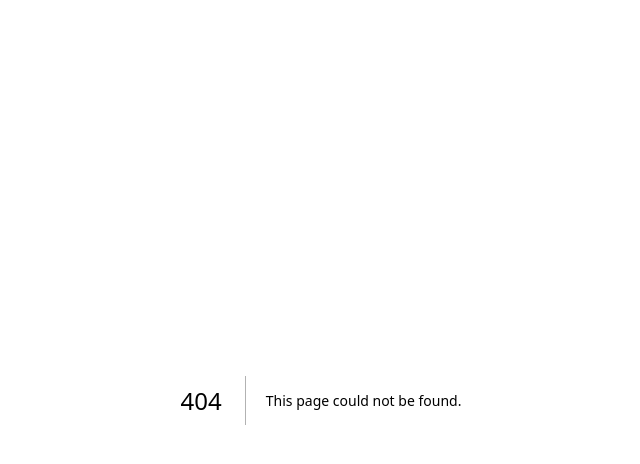
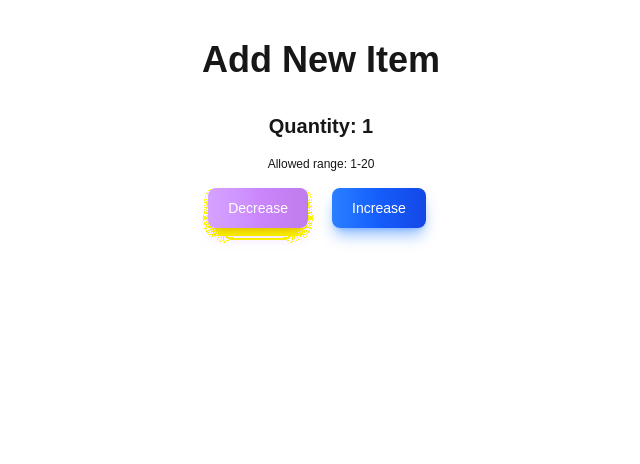
Before and after one commit to Andr3w33/cprg306-assignments, a Next.js app: page /week-4 in a window 1280 px wide. Before the commit this address had no page. Shown: the top 464 px of the page, without its empty margins (319-959 px from the left). Built offline with nearby package versions, Linux system fonts and the light colour scheme.

Commit message:
Add Week-4 Assignment

```diff
--- /dev/null
+++ b/app/week-4/new-item.js
@@ -0,0 +1,56 @@
+"use client"
+
+import { useState } from "react";
+
+export default function NewItem () {
+  const [quantity, setQuantity] = useState(1)
+
+  function increment() {
+    if (quantity < 20) {
+      setQuantity(quantity + 1);
+    }
+  }
+
+  function decrement() {
+    if (quantity > 1) {
+      setQuantity(quantity - 1);
+    }
+  }
+
+  return (
+    <div className="text-center">
+      <h3>
+       <span className="text-xl font-semibold">Quantity: {quantity}</span>
+      </h3>
+      <p className="text-xs m-4">Allowed range: 1-20</p>
+      <div className="flex justify-center-safe gap-4 ">
+
+        <button
+          onClick={() => decrement()}
+          disabled={quantity === 1}
+          className="text-white bg-gradient-to-r from-purple-500 via-purple-600 to-purple-700
+                     hover:bg-gradient-to-br focus:ring-4 focus:outline-none
+                     focus:ring-purple-300 dark:focus:ring-purple-800
+                     shadow-lg shadow-purple-500/50 dark:shadow-lg dark:shadow-purple-800/80
+                     font-medium rounded-lg text-sm px-5 py-2.5 text-center me-2 mb-2
+                     disabled:opacity-50 disabled:cursor-not-allowed"
+        >
+          Decrease
+        </button>
+
+        <button
+          onClick={() => increment() }
+          disabled={quantity === 20}
+          className="text-white bg-gradient-to-r from-blue-500 via-blue-600 to-blue-700
+                     hover:bg-gradient-to-br focus:ring-4 focus:outline-none
+                     focus:ring-blue-300 dark:focus:ring-blue-800
+                     shadow-lg shadow-blue-500/50 dark:shadow-lg dark:shadow-blue-800/80
+                     font-medium rounded-lg text-sm px-5 py-2.5 text-center me-2 mb-2
+                     disabled:opacity-50 disabled:cursor-not-allowed"
+        >
+          Increase
+        </button>
+      </div>
+    </div>
+  )
+}
--- /dev/null
+++ b/app/week-4/page.js
@@ -0,0 +1,12 @@
+import NewItem from "./new-item";
+
+export default function Page() {
+  return (
+    <main className="min-h-screen bg-white py-10 px-4 ">
+      <header className="text-center mb-8">
+        <h1 className="text-4xl font-semibold mb-4">Add New Item</h1>
+      </header>
+      <NewItem />
+    </main>
+  );
+}
```
